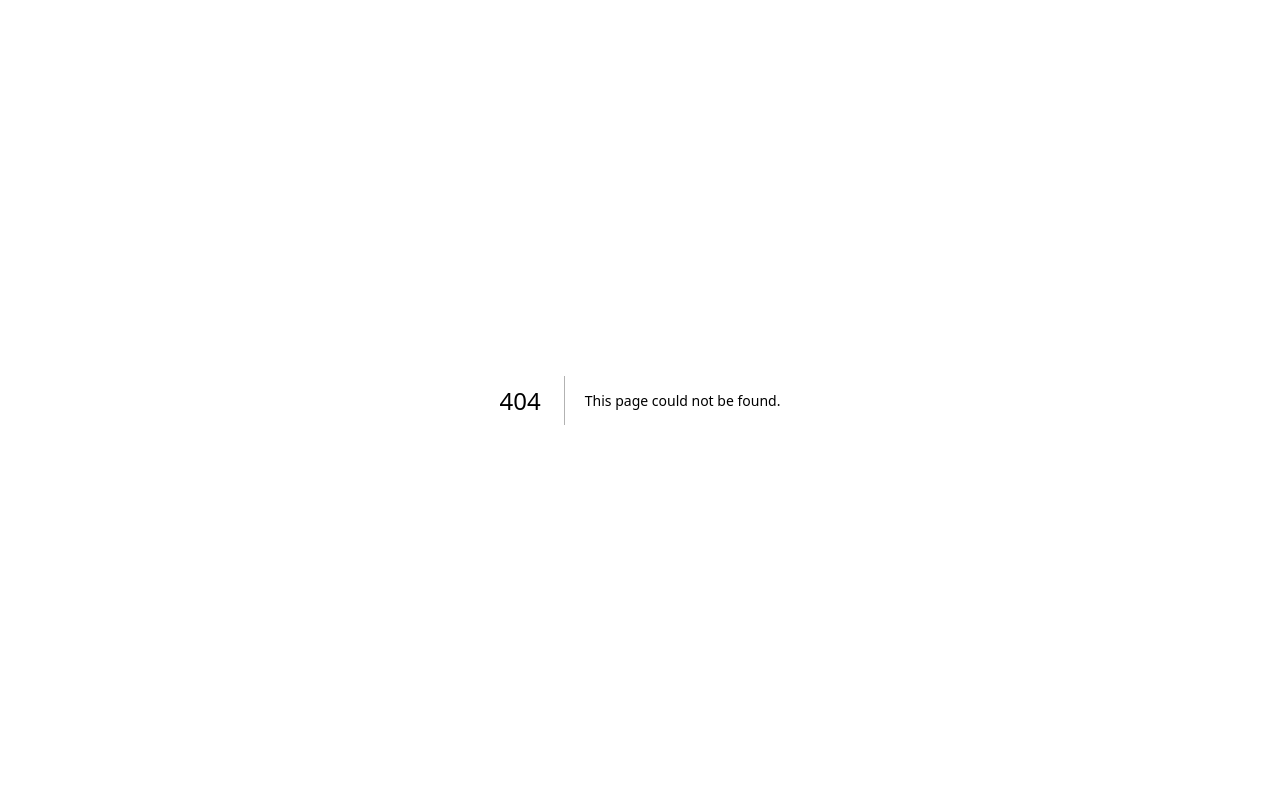
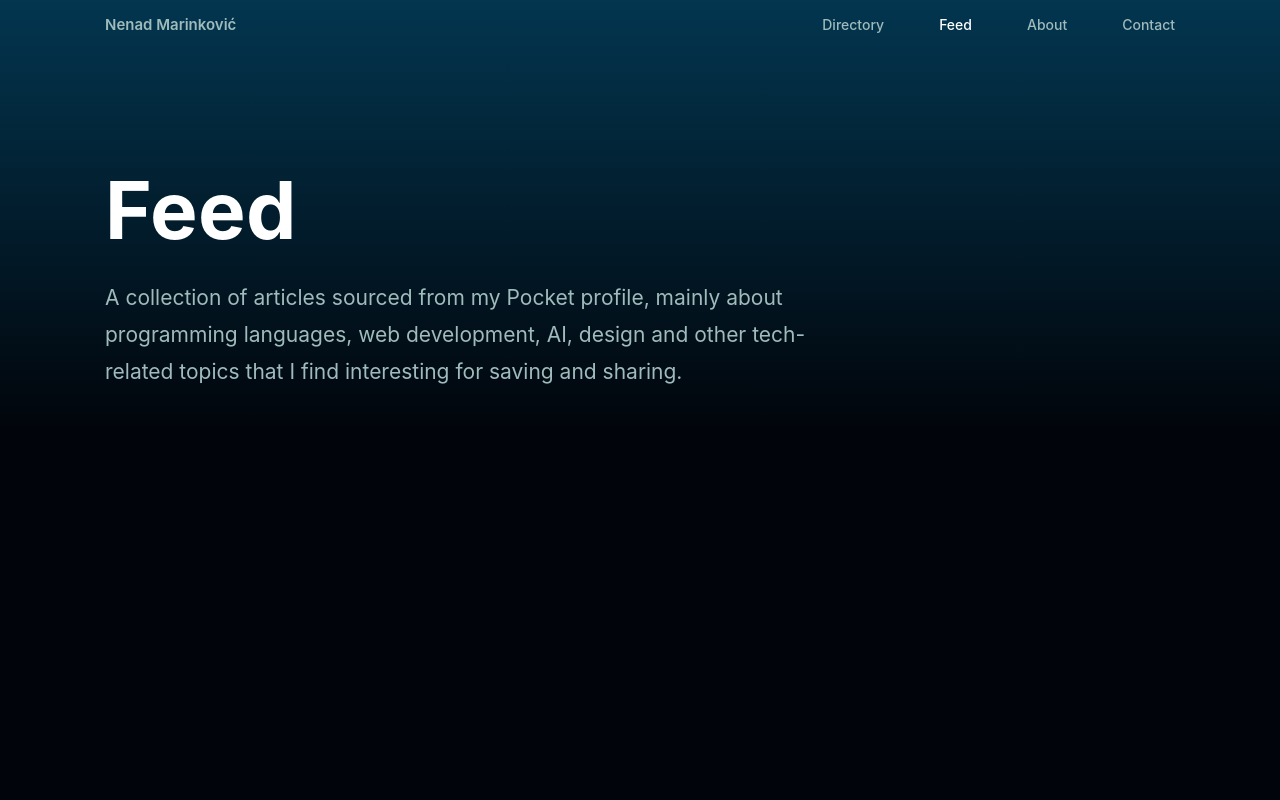
Before and after one commit to nenadmarinkovic/home, a Next.js app: page /feed in a window 1280 px wide. Before the commit this address had no page. Shown: the top 800 px of the page. Built offline with nearby package versions, Linux system fonts and the light colour scheme; no server answers.

Commit message:
add feed instead blogroll

```diff
--- a/app/blogroll/page.tsx
+++ b/app/feed/page.tsx
@@ -9,13 +9,13 @@ const DynamicSpotify = dynamic(() => import('@/components/Spotify'));
 
 import styles from '../../styles/pages/layout.module.css';
 
-export default function Home() {
+export default function Feed() {
   return (
     <>
       <Header />
       <Banner
-        title="Blogroll"
-        paragraphText="Feel free to get in touch with me through the form below or by sending an email. I would love to hear from you and discuss any inquiries, collaborations, or opportunities you may have."
+        title="Feed"
+        paragraphText="A collection of articles sourced from my Pocket profile, mainly about programming languages, web development, AI, design and other tech-related topics that I find interesting for saving and sharing."
       />
       <section className={styles.contentContainer}>
         <Container>
--- a/components/Header.tsx
+++ b/components/Header.tsx
@@ -58,11 +58,11 @@ export default function Header() {
                 </li>
                 <li
                   className={`${styles.headerList} ${
-                    pathname.startsWith('/blogroll') &&
+                    pathname.startsWith('/feed') &&
                     `${styles.activePage}`
                   }`}
                 >
-                  <Link href="/blogroll">Blogroll</Link>
+                  <Link href="/feed">Feed</Link>
                 </li>
                 <li
                   className={`${styles.headerList} ${
--- a/styles/components/Projects.module.css
+++ b/styles/components/Projects.module.css
@@ -19,6 +19,7 @@
 
 .button {
   display: flex;
+  transition: 0.35s;
   border: 0;
   font-size: 30px;
   font-weight: 800;
@@ -62,6 +63,7 @@
 
 .link {
   margin-left: auto;
+  transition: 0.25s;
   color: var(--color-white);
   display: flex;
   font-weight: 600;
--- a/styles/globals.css
+++ b/styles/globals.css
@@ -26,6 +26,7 @@
   box-sizing: border-box;
   padding: 0;
   margin: 0;
+  transition: 0.15s;
 }
 
 html,
```
